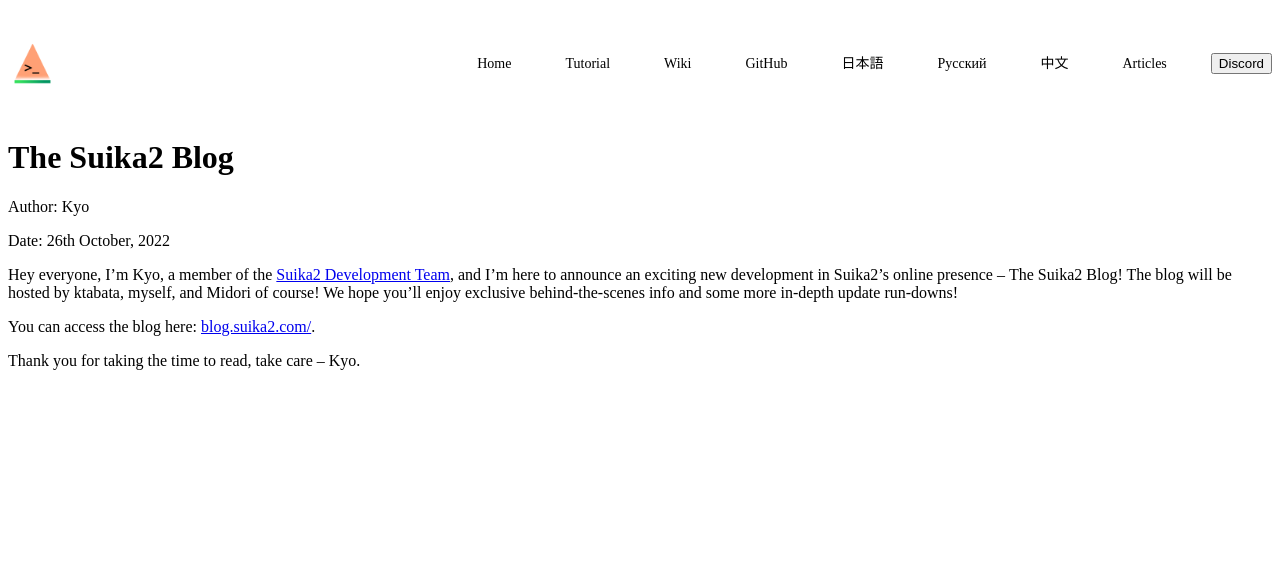
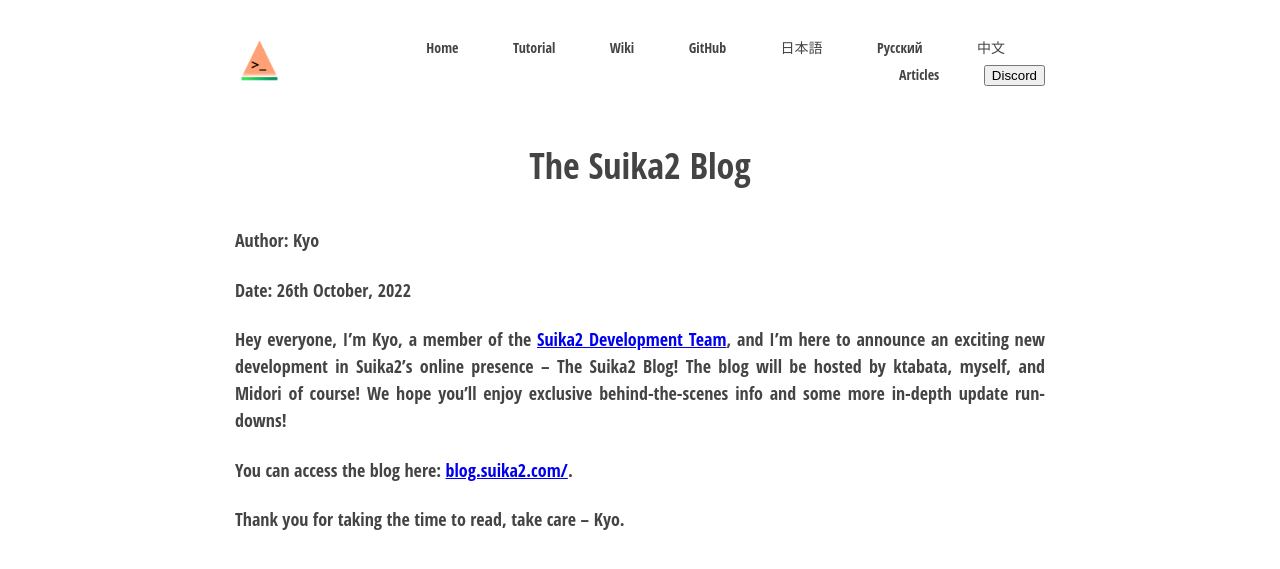
Before and after one commit to suika2engine/suika2engine.github.io, a Jekyll site: the page built from md/test.md, in a window 1280 px wide. Shown: the top 569 px of the page. Built offline with Jekyll 4.4.1, drawn with Linux system fonts in a browser that asks for light colours; our own code applies the rules of GitHub Pages for plain Markdown files.

Commit message:
Update article.html

```diff
--- a/_layouts/article.html
+++ b/_layouts/article.html
@@ -10,6 +10,8 @@
   <title>Suika2</title>
   <link rel="stylesheet" href="/styles/nav-style.css">
   <link rel="stylesheet" href="https://docs.suika2.com/styles/nav-style.css"> <!-- Navigation Fallback Stylesheet -->
+  <link rel="stylesheet" href="/styles/article-style.css">
+  <link rel="stylesheet" href="https://docs.suika2.com/styles/article-style.css"> <!-- Navigation Fallback Stylesheet -->
   <link rel="icon" type="image/x-icon" href="/images/suika-logo.png">
   <meta content="/images/banner.png" property="og:image" />
   <meta content="#91E09F" data-react-helmet="true" name="theme-color" />
```
